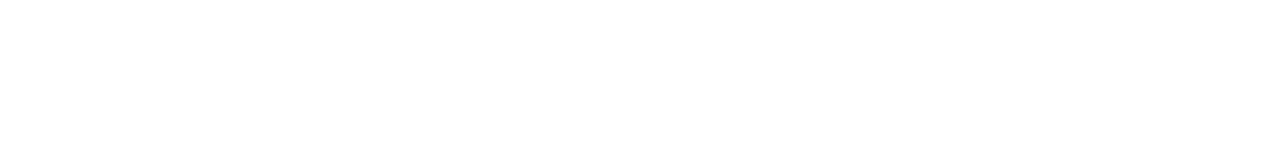
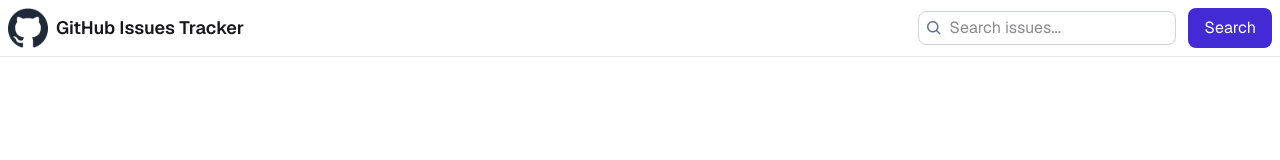
Before and after one commit to shiponroy0/GitHub-Issues-Tracker, a website: page Html/home.html in a window 1280 px wide. Drawn offline with nearby package versions, Linux system fonts and the light colour scheme.

Commit message:
Complete header section with search bar ui

```diff
--- a/Html/home.html
+++ b/Html/home.html
@@ -21,7 +21,45 @@
 
 <body>
 
+  <!-- Header Section -->
+  <header id="" class="">
 
+
+    <nav class="border-b border-gray-200">
+      <div class="containers flex gap-3 flex-wrap items-center justify-center sm:flex-row sm:justify-between">
+
+        <!-- Logo -->
+        <div class="flex gap-2 items-center">
+          <img src="../assets/github-logo.png" alt="img" class="w-10">
+          <h2 class="font-semibold text-lg">GitHub Issues Tracker</h2>
+        </div>
+
+        <!-- Btn  -->
+
+        <div class="flex flex-wrap justify-center items-center gap-3 sm:flex-row">
+
+          <!-- Search input -->
+          <div class="flex gap-2 items-center border-gray-300 border py-1 px-2 rounded-lg">
+            <img src="../assets/icons/icons.png" alt="img">
+            <input id="searchInputValue" type="text" placeholder="Search issues..." class="outline-none">
+          </div>
+
+
+          <div>
+            <button onclick="searchIssues()"
+              class="flex items-center bg-primary py-2 px-4 rounded-lg gap-2 text-white cursor-pointer max-w-max">
+              <!-- <img src="../assats/icons/Plus.png" alt="icons"> -->
+              Search
+            </button>
+          </div>
+
+        </div>
+
+      </div>
+    </nav>
+
+
+  </header>
 
 
 </body>
```
Also changed, not shown: Js/functionality.js (added).
